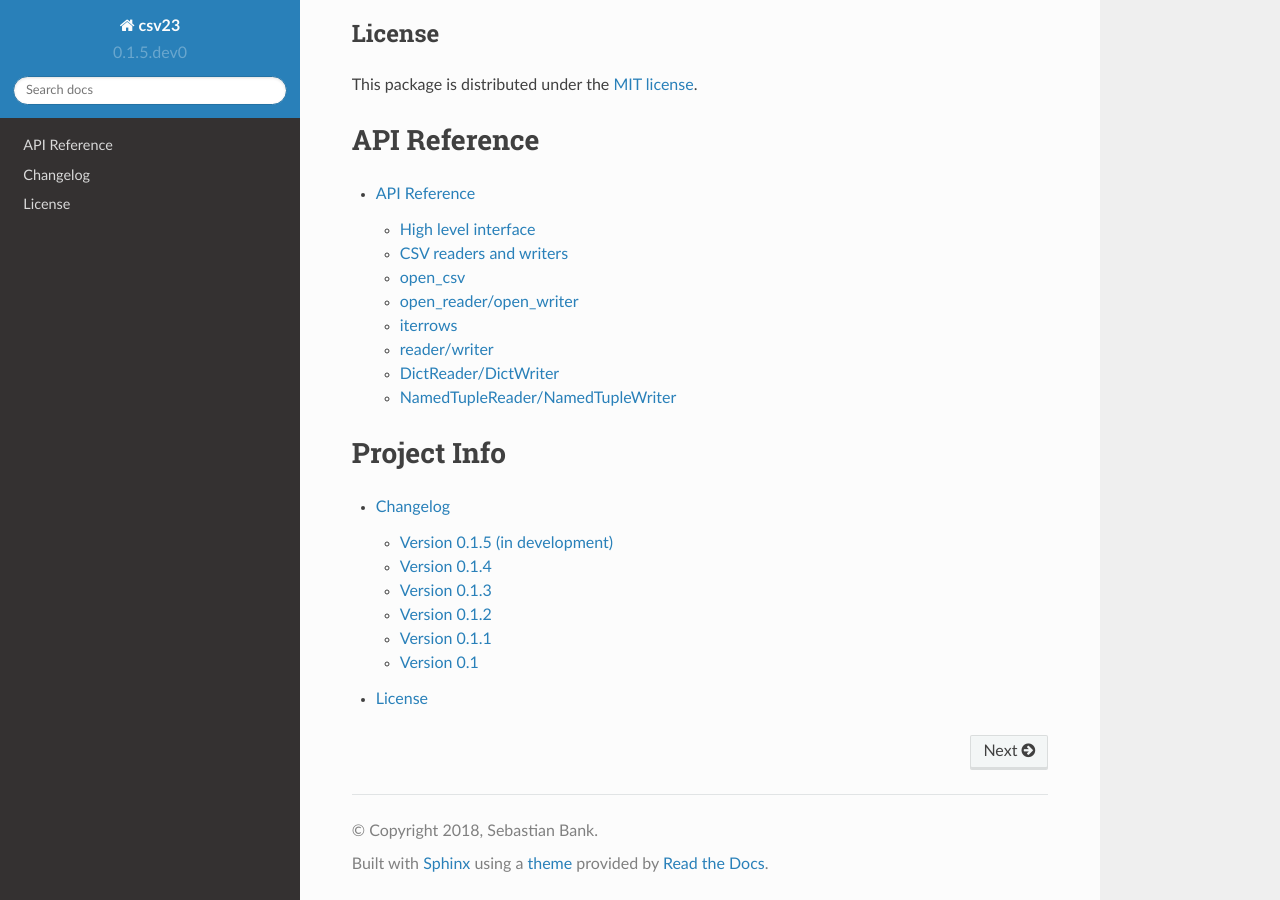
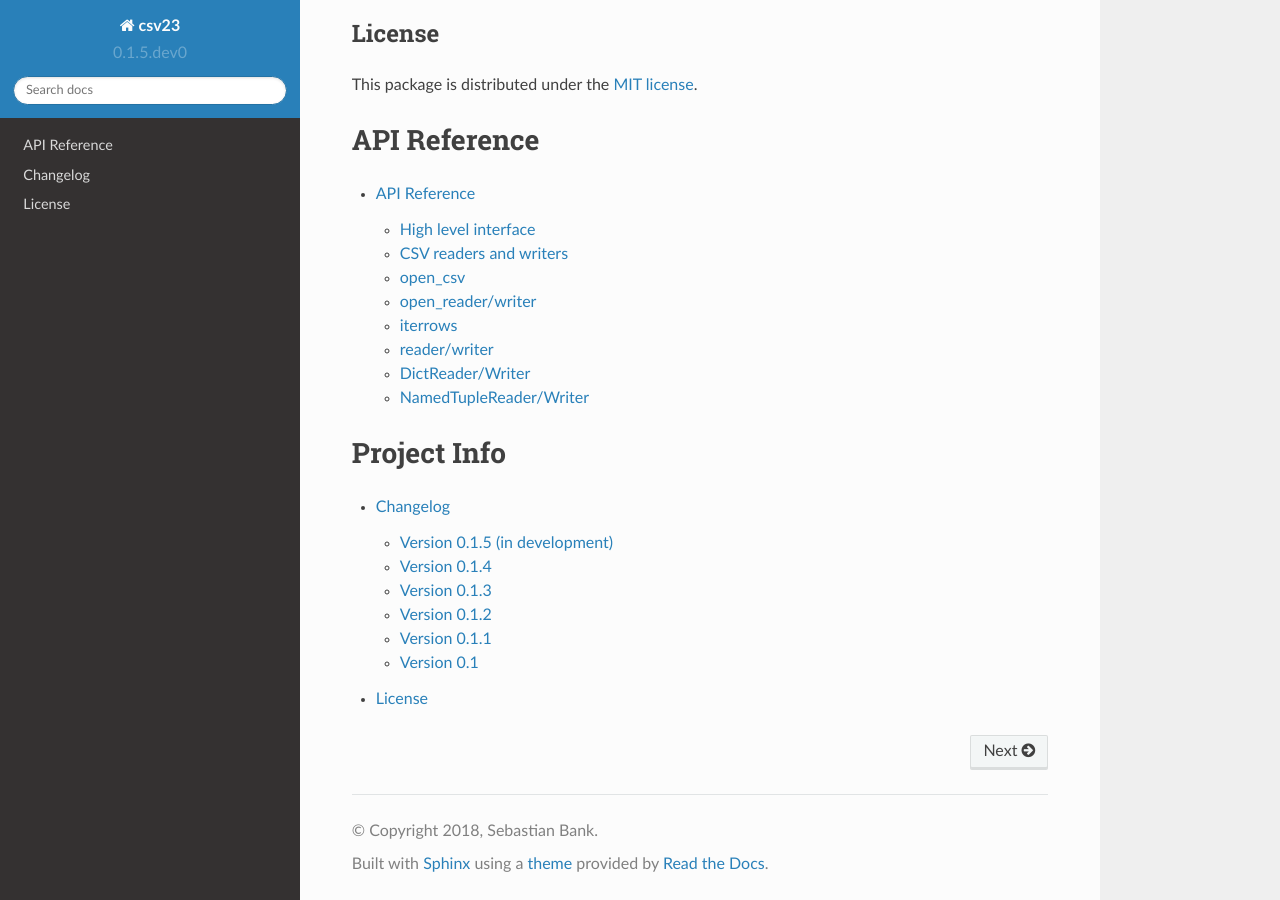
Before and after one commit to xflr6/csv23, a Sphinx documentation site: the page built from docs/index.rst, in a window 1280 px wide and 900 px high, scrolled down 1419 px. Built offline with Sphinx 7.4.7 and the Read the Docs theme 2.0.0, drawn with Linux system fonts in a browser that asks for light colours.

Commit message:
shorten api doc headings

```diff
--- a/docs/api.rst
+++ b/docs/api.rst
@@ -35,8 +35,8 @@ open_csv
 .. autofunction:: csv23.open_csv
 
 
-open_reader/open_writer
------------------------
+open_reader/writer
+------------------
 
 .. autofunction:: csv23.open_reader
 .. autofunction:: csv23.open_writer
@@ -55,14 +55,15 @@ reader/writer
 .. autofunction:: csv23.writer
 
 
-DictReader/DictWriter
----------------------
+DictReader/Writer
+-----------------
 
 .. autoclass:: csv23.DictReader
 .. autoclass:: csv23.DictWriter
 
 
-NamedTupleReader/NamedTupleWriter
----------------------------------
+NamedTupleReader/Writer
+-----------------------
+
 .. autoclass:: csv23.NamedTupleReader
 .. autoclass:: csv23.NamedTupleWriter
```
